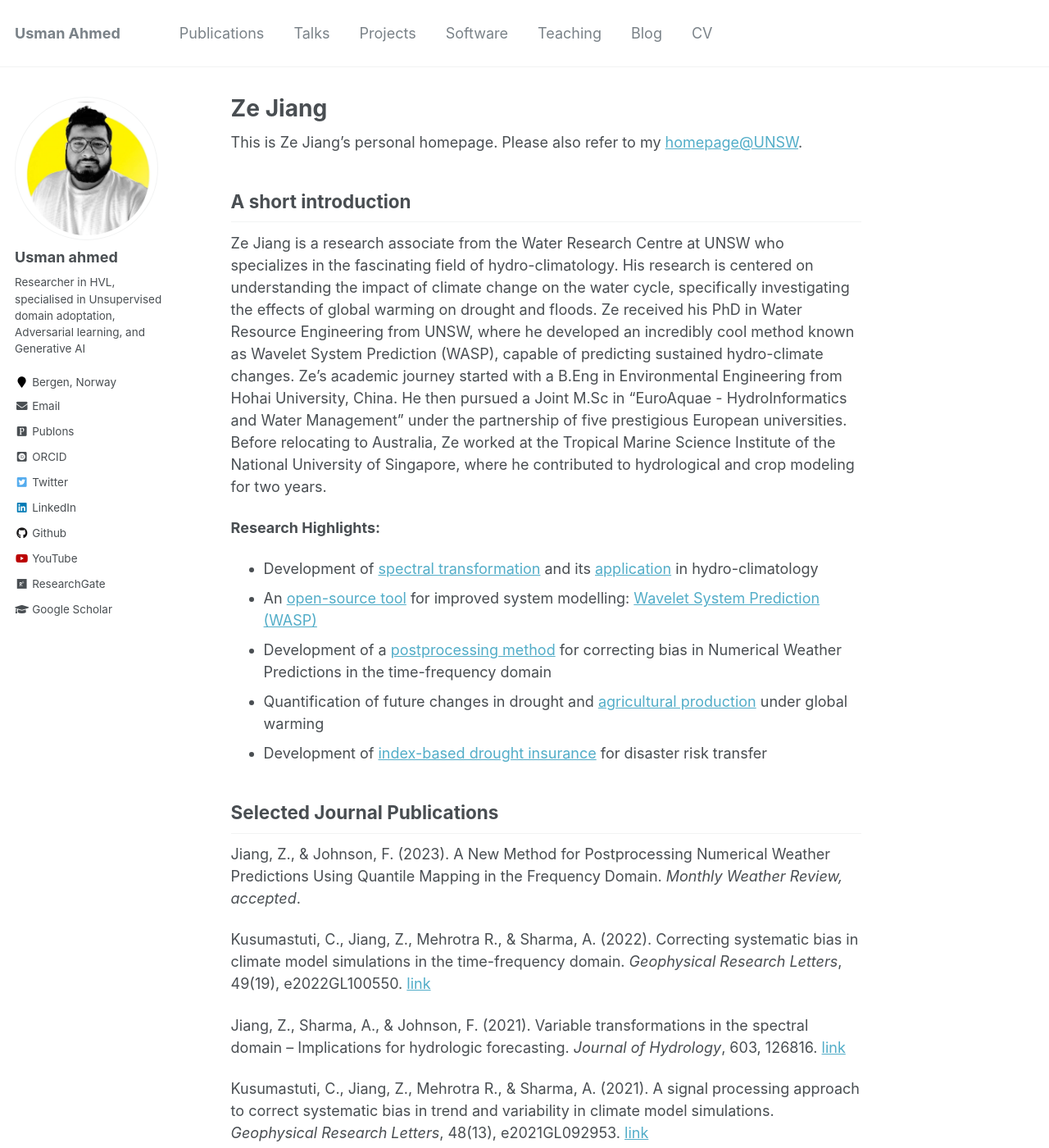
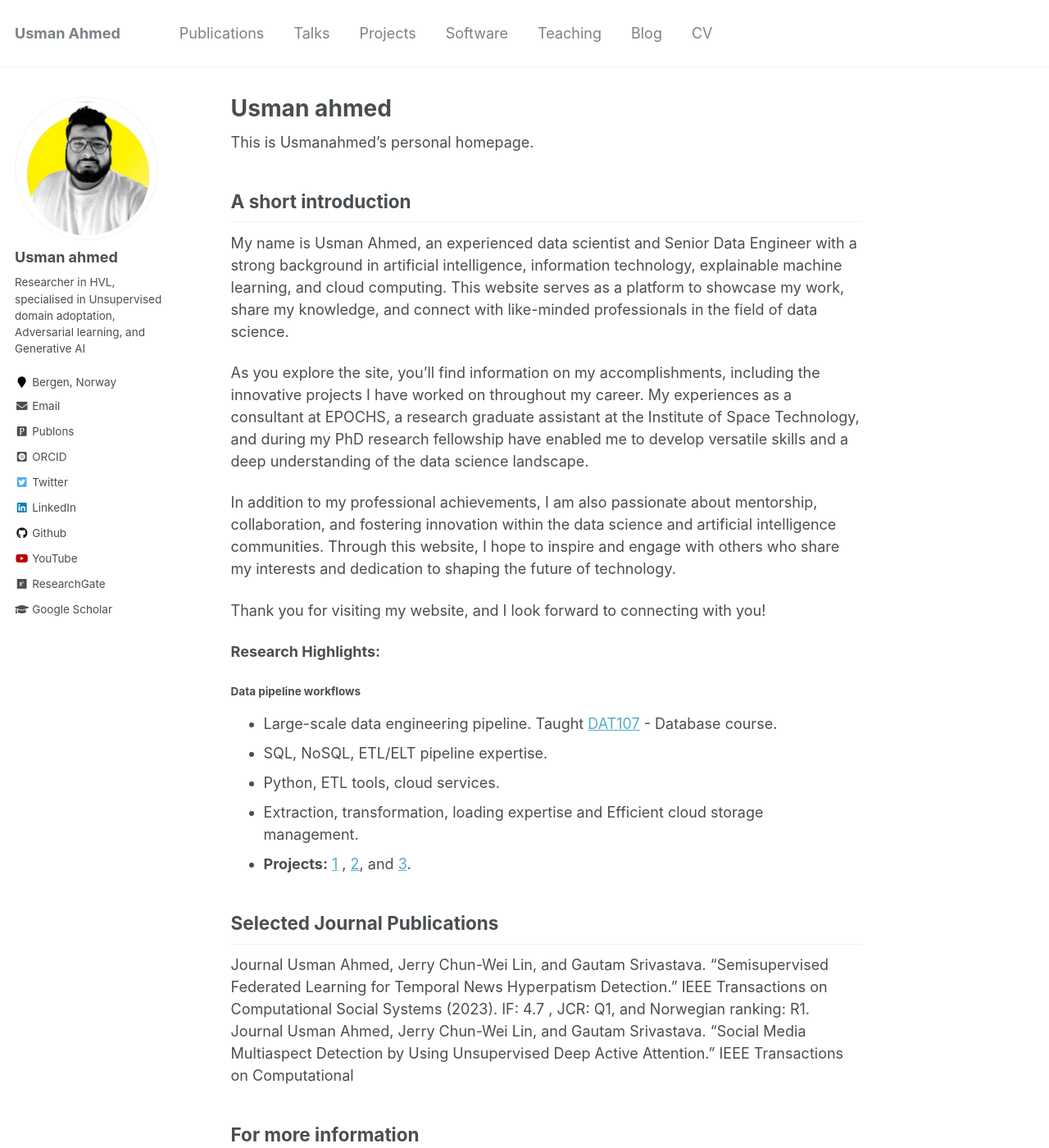
Before and after one commit to iusmanahmed/iusmanahmed.github.io, a Jekyll site: the page built from _pages/about.md, in a window 1280 px wide and 1400 px high. Shown: the whole window at 82% size. Built offline with Jekyll 4.4.1, drawn with Linux system fonts in a browser that asks for light colours; some web fonts are replaced; some of the changed text lies outside the part shown.

Commit message:
updated_about

```diff
--- a/_pages/about.md
+++ b/_pages/about.md
@@ -1,6 +1,6 @@
 ---
 permalink: /
-title: "Ze Jiang"
+title: "Usman ahmed"
 excerpt: "About me"
 author_profile: true
 redirect_from:
@@ -8,34 +8,34 @@ redirect_from:
   - /about.html
 ---
 
-This is Ze Jiang's personal homepage. Please also refer to my [homepage@UNSW](https://research.unsw.edu.au/people/dr-ze-jiang).
+This is Usmanahmed's personal homepage.
 
 ## A short introduction
-Ze Jiang is a research associate from the Water Research Centre at UNSW who specializes in the fascinating field of hydro-climatology. His research is centered on understanding the impact of climate change on the water cycle, specifically investigating the effects of global warming on drought and floods. Ze received his PhD in Water Resource Engineering from UNSW, where he developed an incredibly cool method known as Wavelet System Prediction (WASP), capable of predicting sustained hydro-climate changes. Ze's academic journey started with a B.Eng in Environmental Engineering from Hohai University, China. He then pursued a Joint M.Sc in "EuroAquae - HydroInformatics and Water Management" under the partnership of five prestigious European universities. Before relocating to Australia, Ze worked at the Tropical Marine Science Institute of the National University of Singapore, where he contributed to hydrological and crop modeling for two years.
+My name is Usman Ahmed, an experienced data scientist and Senior Data Engineer with a strong background in artificial intelligence, information technology, explainable machine learning, and cloud computing. This website serves as a platform to showcase my work, share my knowledge, and connect with like-minded professionals in the field of data science.
+
+As you explore the site, you'll find information on my accomplishments, including the innovative projects I have worked on throughout my career. My experiences as a consultant at EPOCHS, a research graduate assistant at the Institute of Space Technology, and during my PhD research fellowship have enabled me to develop versatile skills and a deep understanding of the data science landscape.
+
+In addition to my professional achievements, I am also passionate about mentorship, collaboration, and fostering innovation within the data science and artificial intelligence communities. Through this website, I hope to inspire and engage with others who share my interests and dedication to shaping the future of technology.
+
+Thank you for visiting my website, and I look forward to connecting with you!
 
 <b>Research Highlights:</b>
-* Development of [spectral transformation](https://doi.org/10.1029/2019WR026962) and its [application](https://doi.org/10.1016/j.jhydrol.2021.126816) in hydro-climatology
-* An [open-source tool](https://cran.r-project.org/web/packages/WASP/index.html) for improved system modelling: [Wavelet System Prediction (WASP)](https://doi.org/10.1016/j.envsoft.2020.104907)
-* Development of a [postprocessing method]() for correcting bias in Numerical Weather Predictions in the time-frequency domain
-* Quantification of future changes in drought and [agricultural production](https://doi.org/10.1007/s00704-018-2617-z) under global warming
-* Development of [index-based drought insurance](https://doi.org/10.1108/AFR-02-2020-0020) for disaster risk transfer
+<div>
+    <h4>Data pipeline workflows</h4>
+    <ul>
+        <li>Large-scale data engineering pipeline. Taught <a href="https://www.hvl.no/studier/studieprogram/emne/dat107">DAT107</a> - Database course.</li>
+        <li>SQL, NoSQL, ETL/ELT pipeline expertise.</li>
+        <li>Python, ETL tools, cloud services.</li>
+        <li>Extraction, transformation, loading expertise and Efficient cloud storage management.</li>
+        <li><strong>Projects:</strong> <a href="https://doi.org/10.1109/TCSS.2022.3165136">1</a> , <a href="https://doi.org/10.1109/10.1145/3568164">2</a>, and <a href="https://doi.org/10.1109/JBHI.2022.3204633">3</a>.</li>
+    </ul>
+</div>
+
 
 ## Selected Journal Publications
-Jiang, Z., & Johnson, F. (2023). A New Method for Postprocessing Numerical Weather Predictions Using Quantile Mapping in the Frequency Domain. *Monthly Weather Review, accepted*.
-
-Kusumastuti, C., Jiang, Z., Mehrotra R., & Sharma, A. (2022). Correcting systematic bias in climate model simulations in the time-frequency domain. *Geophysical Research Letters*, 49(19), e2022GL100550. [link](https://doi.org/10.1029/2022GL100550)
-
-Jiang, Z., Sharma, A., & Johnson, F. (2021). Variable transformations in the spectral domain – Implications for hydrologic forecasting. *Journal of Hydrology*, 603, 126816. [link](https://doi.org/10.1016/j.jhydrol.2021.126816)
-
-Kusumastuti, C., Jiang, Z., Mehrotra R., & Sharma, A. (2021). A signal processing approach to correct systematic bias in trend and variability in climate model simulations. *Geophysical Research Letters*, 48(13), e2021GL092953. [link](https://doi.org/10.1029/2021GL092953)
-
-Jiang, Z., Rashid, M. M., Johnson, F., & Sharma, A. (2020). A wavelet-based tool to modulate variance in predictors: An application to predicting drought anomalies. *Environmental Modelling & Software*, 135, 104907. [link](https://doi.org/10.1016/j.envsoft.2020.104907)
-
-Jiang, Z., Sharma, A., & Johnson, F. (2020). Refining Predictor Spectral Representation Using Wavelet Theory for Improved Natural System Modeling. *Water Resources Research*, 56(3), e2019WR026962. [link](https://doi.org/10.1029/2019WR026962)
-
-Jiang, Z., Sharma, A., & Johnson, F. (2019). Assessing the sensitivity of hydro-climatological change detection methods to model uncertainty and bias. *Advances in Water Resources*, 134, 103430. [link](https://doi.org/10.1016/j.advwatres.2019.103430)
-
-Jiang, Z., Raghavan, S. V., Hur, J., Sun, Y., Liong, S.-Y., Nguyen, V. Q., & Van Pham Dang, T. (2019). Future changes in rice yields over the Mekong River Delta due to climate change-Alarming or alerting? *Theoretical and Applied Climatology*, 137(1), 545-555. [link](https://doi.org/10.1007/s00704-018-2617-z)
+Journal Usman Ahmed, Jerry Chun-Wei Lin, and Gautam Srivastava. "Semisupervised Federated
+Learning for Temporal News Hyperpatism Detection." IEEE Transactions on Computational Social Systems (2023). IF: 4.7 , JCR: Q1, and Norwegian ranking: R1.
+Journal Usman Ahmed, Jerry Chun-Wei Lin, and Gautam Srivastava. "Social Media Multiaspect Detection by Using Unsupervised Deep Active Attention." IEEE Transactions on Computational
 
 ## For more information
-More info about Ze Jiang can be found in [CV](https://zejiang-unsw.github.io/cv/) or [downloaded CV](http://zejiang-unsw.github.io/files/CV_ZeJIANG.pdf).
+More info about Ze Jiang can be found in [CV](https://iusmanahmed.github.io/cv/) or [downloaded CV](http://iusmanahmed.github.io/files/Usman_Ahmed_CV.pdf).
--- a/markdown_generator/publications.tsv
+++ /dev/null
@@ -1,4 +0,0 @@
-pub_date	title	venue	excerpt	citation	url_slug	paper_url
-2009-10-01	Paper Title Number 1	Journal 1	This paper is about the number 1. The number 2 is left for future work.	Your Name, You. (2009). "Paper Title Number 1." <i>Journal 1</i>. 1(1).	paper-title-number-1	http://academicpages.github.io/files/paper1.pdf
-2010-10-01	Paper Title Number 2	Journal 1	This paper is about the number 2. The number 3 is left for future work.	Your Name, You. (2010). "Paper Title Number 2." <i>Journal 1</i>. 1(2).	paper-title-number-2	http://academicpages.github.io/files/paper2.pdf
-2015-10-01	Paper Title Number 3	Journal 1	This paper is about the number 3. The number 4 is left for future work.	Your Name, You. (2015). "Paper Title Number 3." <i>Journal 1</i>. 1(3).	paper-title-number-3	http://academicpages.github.io/files/paper3.pdf
```
Also changed, not shown: _pages/about.html (+4 -15 lines).
